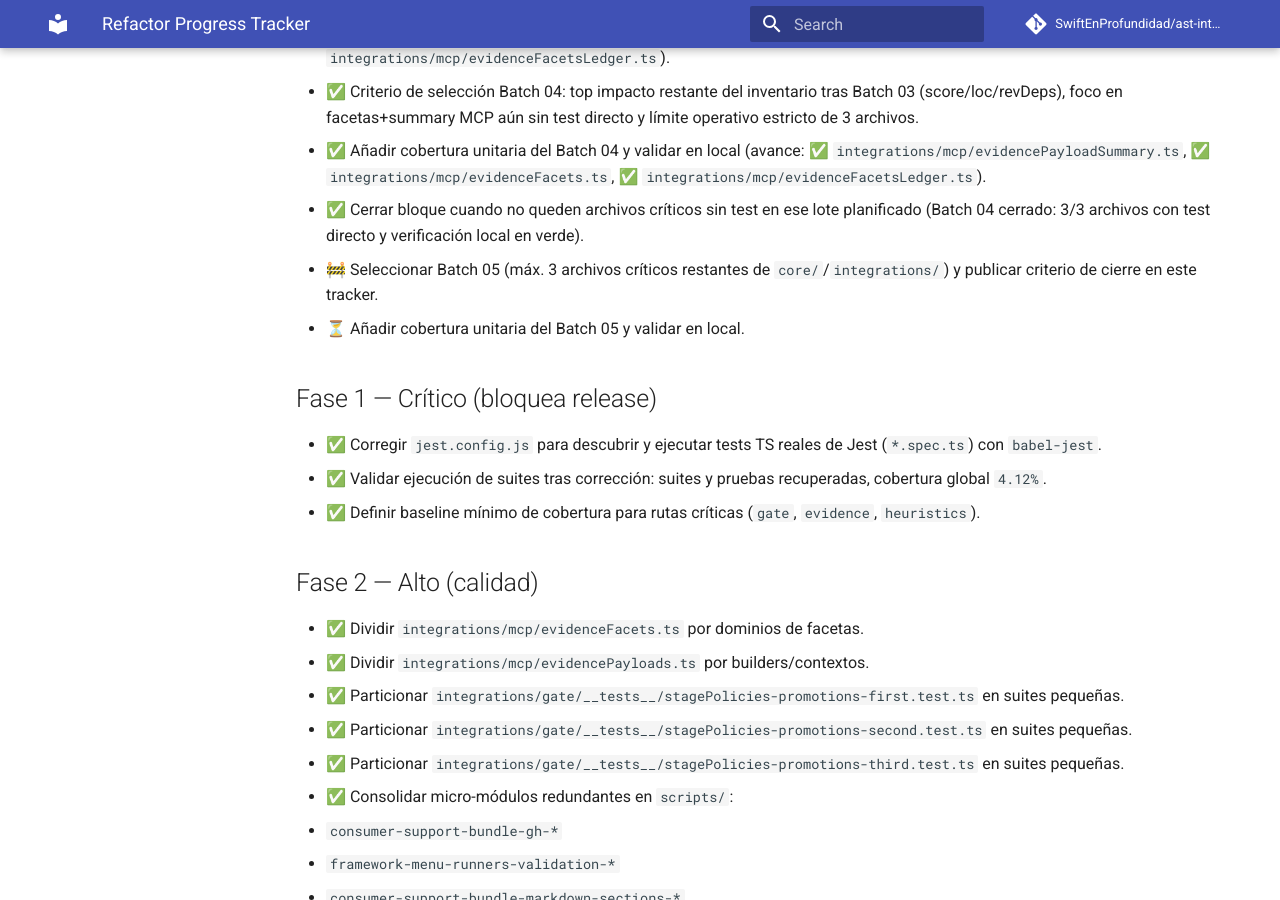
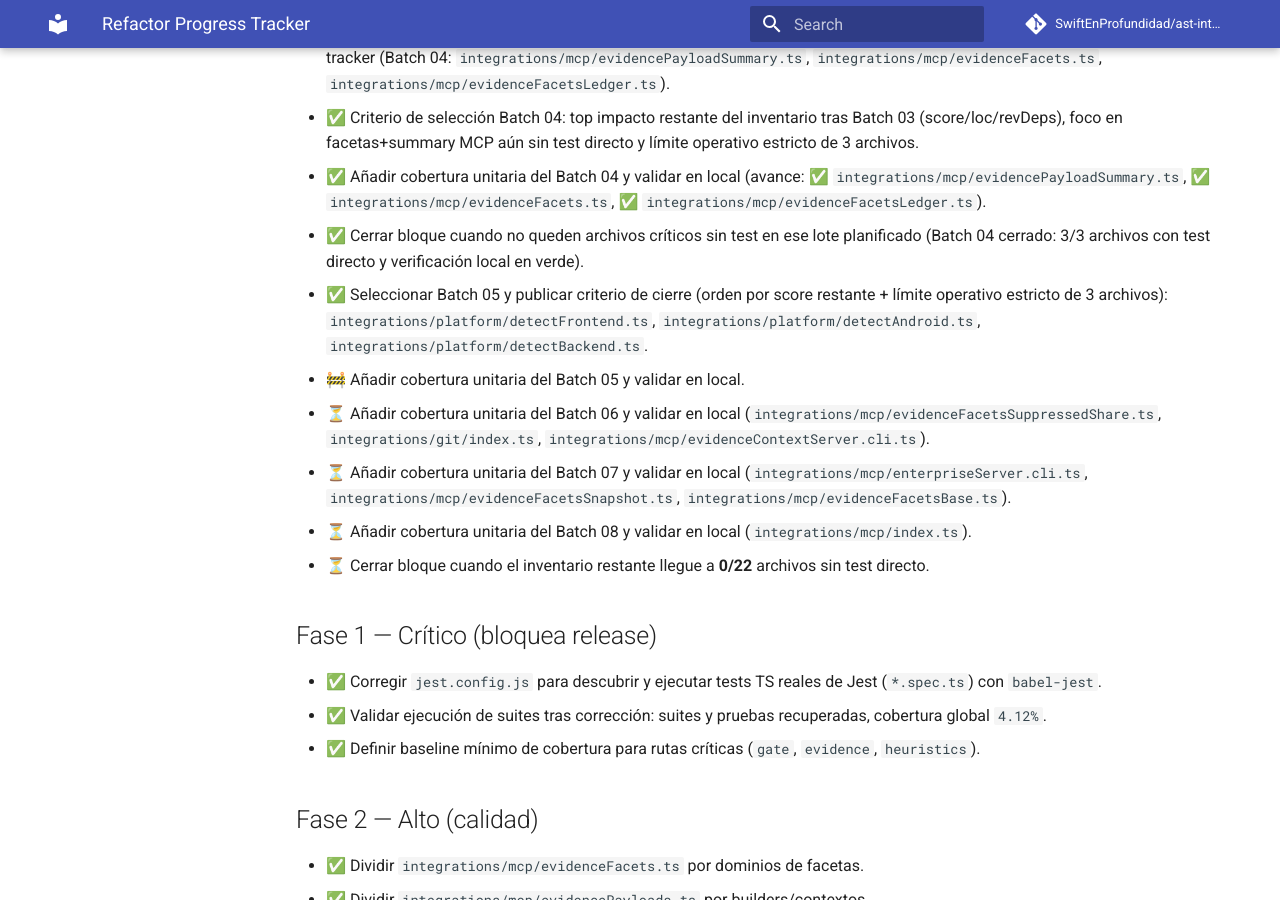
Before and after one commit to SwiftEnProfundidad/ast-intelligence-hooks, an MkDocs documentation site: the page built from docs/REFRACTOR_PROGRESS.md, in a window 1280 px wide and 900 px high, scrolled down 4070 px. Built offline with MkDocs 1.6.1 and Material for MkDocs 9.7.7, drawn with Linux system fonts in a browser that asks for light colours; comment, search, counter and statistics services are not loaded; some of the changed text lies outside the part shown.

Commit message:
docs(tracker): publish finite remaining tasks and fixed batches

```diff
--- a/docs/REFRACTOR_PROGRESS.md
+++ b/docs/REFRACTOR_PROGRESS.md
@@ -8,7 +8,7 @@ Estado consolidado del refactor con seguimiento de tareas y evidencia del avance
 - ⏳ Pendiente
 
 ## Tareas Abiertas (Vista Rápida)
-- ⏳ Ver tarea activa (🚧) en “Cierre Finito del Siguiente Bloque (Core/Integrations sin test)”.
+- ⏳ Restan **10 archivos** del inventario original sin test directo; ver tarea activa (🚧) y plan finito en “Cierre Finito del Siguiente Bloque (Core/Integrations sin test)”.
 
 ## Backlog Visible (Corto Plazo)
 - ✅ Corregir cumplimiento de documentación enterprise tras ejecución local de tests: indexar `docs/CORE_INTEGRATIONS_UNTESTED_INVENTORY.md` en `docs/README.md` y normalizar su contenido a inglés para pasar `docs-index-coverage` + `enterprise-docs-language` (verificado OK con `npm test -- integrations/platform/__tests__/detectPlatforms.test.ts`).
@@ -77,8 +77,12 @@ Estado consolidado del refactor con seguimiento de tareas y evidencia del avance
 - ✅ Criterio de selección Batch 04: top impacto restante del inventario tras Batch 03 (score/loc/revDeps), foco en facetas+summary MCP aún sin test directo y límite operativo estricto de 3 archivos.
 - ✅ Añadir cobertura unitaria del Batch 04 y validar en local (avance: ✅ `integrations/mcp/evidencePayloadSummary.ts`, ✅ `integrations/mcp/evidenceFacets.ts`, ✅ `integrations/mcp/evidenceFacetsLedger.ts`).
 - ✅ Cerrar bloque cuando no queden archivos críticos sin test en ese lote planificado (Batch 04 cerrado: 3/3 archivos con test directo y verificación local en verde).
-- 🚧 Seleccionar Batch 05 (máx. 3 archivos críticos restantes de `core/`/`integrations/`) y publicar criterio de cierre en este tracker.
-- ⏳ Añadir cobertura unitaria del Batch 05 y validar en local.
+- ✅ Seleccionar Batch 05 y publicar criterio de cierre (orden por score restante + límite operativo estricto de 3 archivos): `integrations/platform/detectFrontend.ts`, `integrations/platform/detectAndroid.ts`, `integrations/platform/detectBackend.ts`.
+- 🚧 Añadir cobertura unitaria del Batch 05 y validar en local.
+- ⏳ Añadir cobertura unitaria del Batch 06 y validar en local (`integrations/mcp/evidenceFacetsSuppressedShare.ts`, `integrations/git/index.ts`, `integrations/mcp/evidenceContextServer.cli.ts`).
+- ⏳ Añadir cobertura unitaria del Batch 07 y validar en local (`integrations/mcp/enterpriseServer.cli.ts`, `integrations/mcp/evidenceFacetsSnapshot.ts`, `integrations/mcp/evidenceFacetsBase.ts`).
+- ⏳ Añadir cobertura unitaria del Batch 08 y validar en local (`integrations/mcp/index.ts`).
+- ⏳ Cerrar bloque cuando el inventario restante llegue a **0/22** archivos sin test directo.
 
 ## Fase 1 — Crítico (bloquea release)
 - ✅ Corregir `jest.config.js` para descubrir y ejecutar tests TS reales de Jest (`*.spec.ts`) con `babel-jest`.
```
